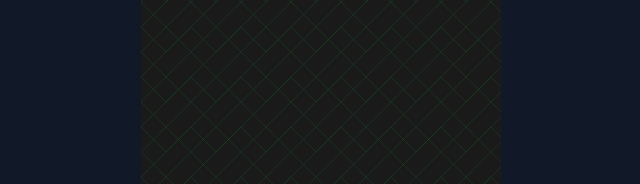
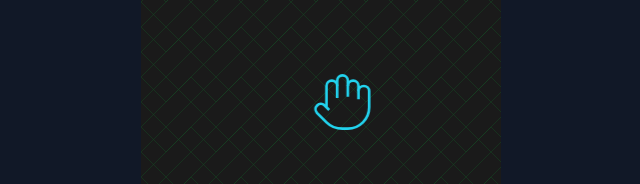
Before and after one commit to ocinpp/scratch-card, a Vue app: page / in a window 1280 px wide. Shown: the part 214-398 px from the top of the page, without its empty margins (319-959 px from the left). Built offline with nearby package versions, Linux system fonts and the light colour scheme.

Commit message:
Add scratch indicator

```diff
--- a/src/components/ScratchCard.vue
+++ b/src/components/ScratchCard.vue
@@ -13,6 +13,9 @@
           >
             <CyberCard :card="cardData" />
           </div>
+
+          <!-- Scratch Indicator -->
+          <ScratchIndicator v-if="!isRevealed && scratchedPercentage === 0" />
 
           <!-- Scratch Canvas Layer -->
           <canvas
@@ -41,6 +44,7 @@ import { useScratchDetection } from "../composables/useScratchDetection";
 import { useScratchEvents } from "../composables/useScratchEvents";
 import { useTilt } from "../composables/useTilt";
 import CyberCard from "./CyberCard.vue";
+import ScratchIndicator from "./ScratchIndicator.vue";
 
 const tiltRef = ref(null);
 const containerRef = ref(null);
--- /dev/null
+++ b/src/components/ScratchIndicator.vue
@@ -0,0 +1,54 @@
+<template>
+  <div
+    class="absolute inset-0 flex items-center justify-center pointer-events-none z-20"
+  >
+    <div>
+      <svg width="300" height="64" viewBox="0 0 24 24" class="text-cyan-400">
+        <!-- Hand -->
+        <g
+          class="animate-hand"
+          fill="none"
+          stroke="currentColor"
+          stroke-width="1"
+        >
+          <path d="M18 11V6a2 2 0 0 0-2-2a2 2 0 0 0-2 2" />
+          <path d="M14 10V4a2 2 0 0 0-2-2a2 2 0 0 0-2 2v2" />
+          <path d="M10 10.5V6a2 2 0 0 0-2-2a2 2 0 0 0-2 2v8" />
+          <path
+            d="M18 8a2 2 0 1 1 4 0v6a8 8 0 0 1-8 8h-2c-2.8 0-4.5-.86-5.99-2.34l-3.6-3.6a2 2 0 0 1 2.83-2.82L7 15"
+          />
+        </g>
+      </svg>
+    </div>
+  </div>
+</template>
+
+<style scoped>
+.animate-scratch-hint {
+  animation: float 2s ease-in-out infinite;
+}
+
+.animate-hand {
+  animation: swipe 3s ease-in-out infinite;
+}
+
+@keyframes swipe {
+  0%,
+  100% {
+    transform: translateX(-15px);
+  }
+  50% {
+    transform: translateX(15px);
+  }
+}
+
+@keyframes fade {
+  0%,
+  100% {
+    opacity: 0;
+  }
+  50% {
+    opacity: 1;
+  }
+}
+</style>
```
